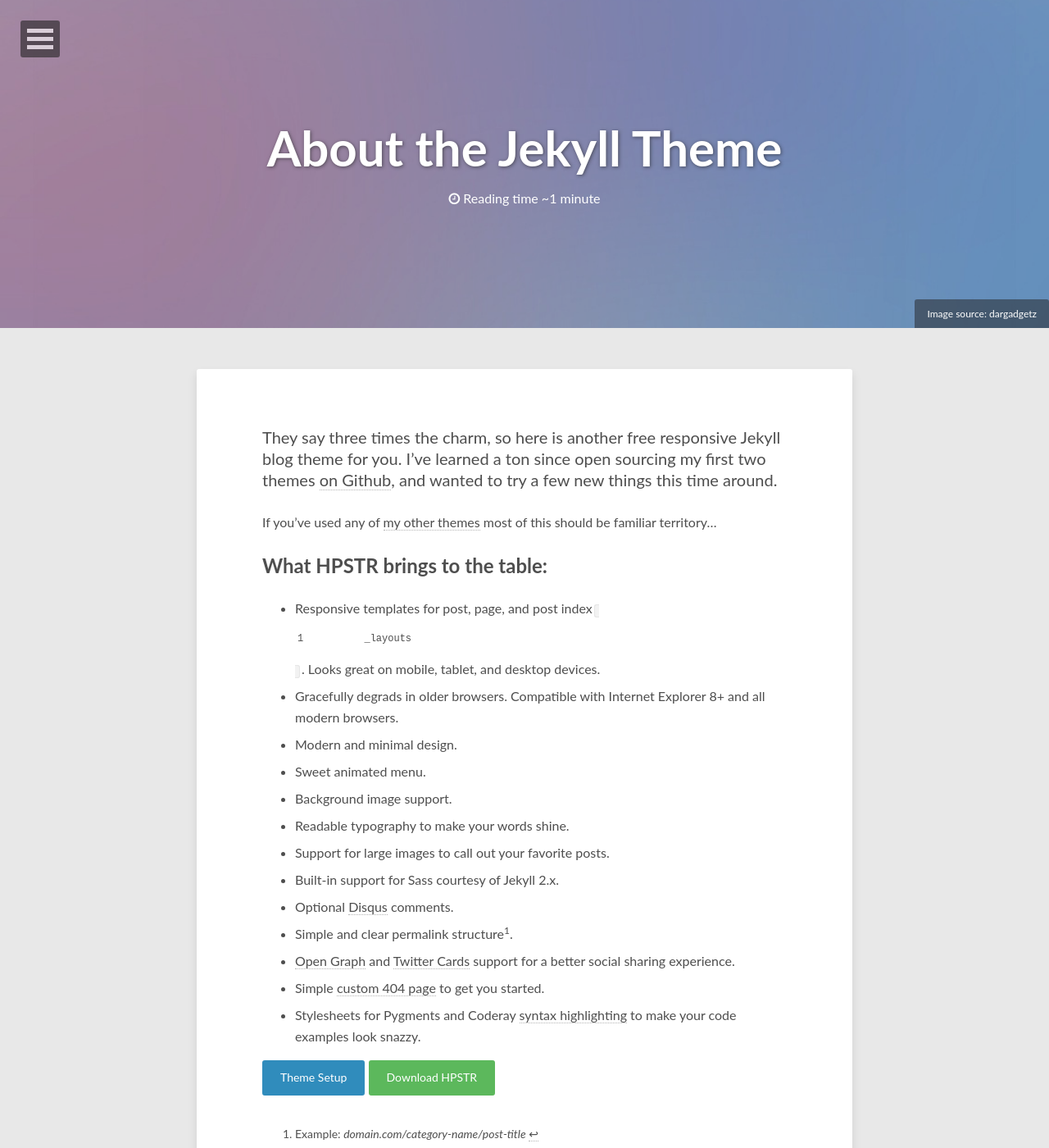
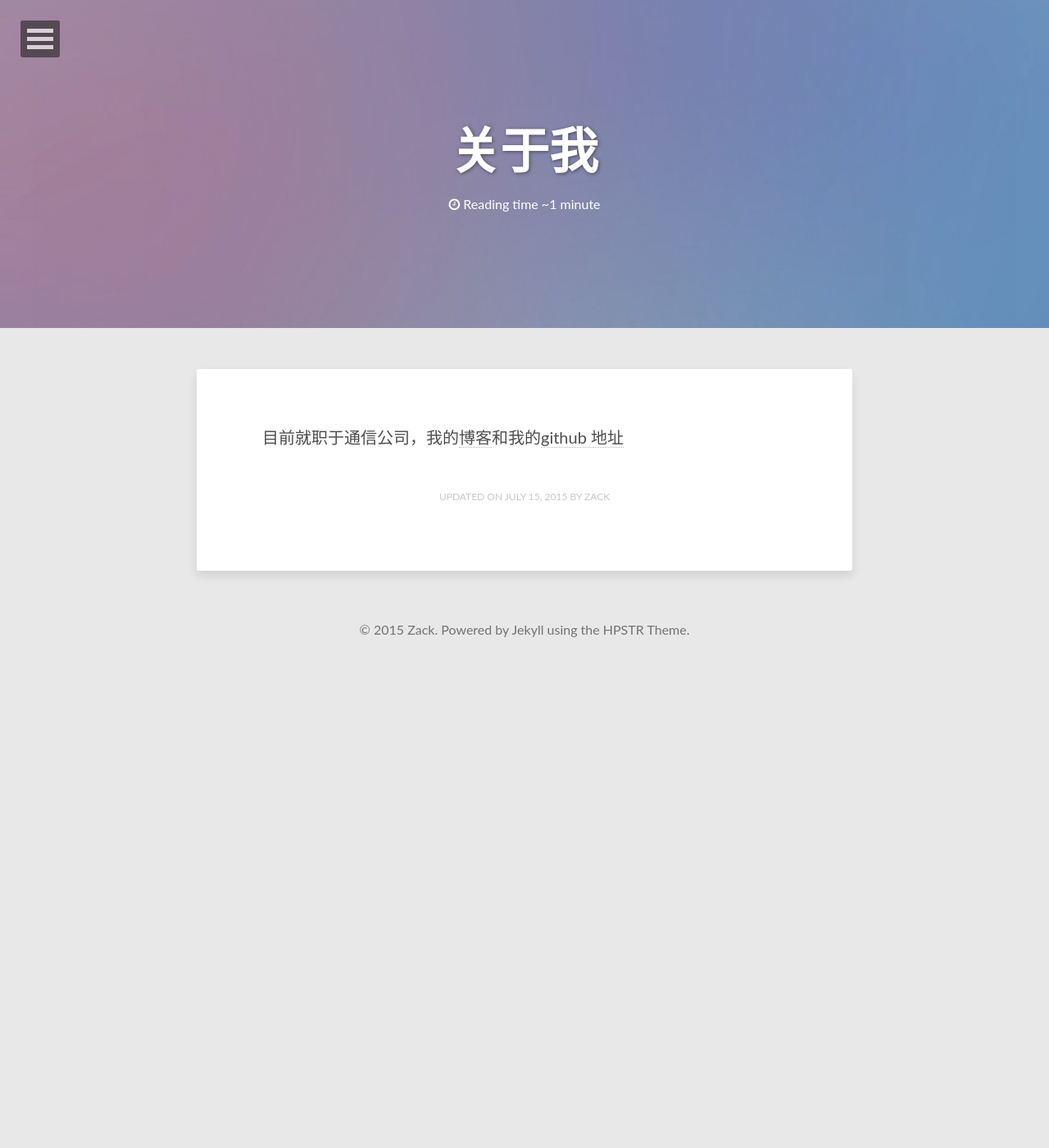
Before and after one commit to ZackZK/ZackZK.github.io, a Jekyll site: the page built from about/index.md, in a window 1280 px wide and 1400 px high. Shown: the whole window at 82% size. Built offline with Jekyll 4.4.1, drawn with Linux system fonts in a browser that asks for light colours.

Commit message:
change about me
about me

```diff
--- a/_config.yml
+++ b/_config.yml
@@ -5,13 +5,13 @@
 words_per_minute: 200
 # Your site's domain goes here (eg: //mmistakes.github.io, http://mademistakes.com, etc)
 # When testing locally leave blank or use http://localhost:4000
-url: http://zackzk.github.io
+url: http://www.qt4.net
 
 # Owner/author information
 owner:
   name:           Zack
   avatar:         avatar.jpg
-  bio:            "Your bio goes here. It shouldn't be super long but a good two sentences or two should suffice."
+  bio:            "码农一枚"
   email:          silajoin@gmail.com
   # Social networking links used in footer. Update and remove as you like.
   twitter:
--- a/about/index.md
+++ b/about/index.md
@@ -1,34 +1,10 @@
 ---
 layout: page
-title: About the Jekyll Theme
+title: 关于我
 image:
   feature: abstract-5.jpg
-  credit: dargadgetz
-  creditlink: http://www.dargadgetz.com/ios-7-abstract-wallpaper-pack-for-iphone-5-and-ipod-touch-retina/
 comments: false
-modified: 2014-12-24
+modified: 2015-7-15
 ---
 
-They say three times the charm, so here is another free responsive Jekyll blog theme for you. I've learned a ton since open sourcing my first two themes [on Github](http://github.com/mmistakes), and wanted to try a few new things this time around.
-
-If you've used any of [my other themes](http://mademistakes.com/work/jekyll-themes/) most of this should be familiar territory...
-
-## What HPSTR brings to the table:
-
-* Responsive templates for post, page, and post index `_layouts`. Looks great on mobile, tablet, and desktop devices.
-* Gracefully degrads in older browsers. Compatible with Internet Explorer 8+ and all modern browsers.
-* Modern and minimal design.
-* Sweet animated menu.
-* Background image support.
-* Readable typography to make your words shine.
-* Support for large images to call out your favorite posts.
-* Built-in support for Sass courtesy of Jekyll 2.x.
-* Optional [Disqus](http://disqus.com) comments.
-* Simple and clear permalink structure[^1].
-* [Open Graph](https://developers.facebook.com/docs/opengraph/) and [Twitter Cards](https://dev.twitter.com/docs/cards) support for a better social sharing experience.
-* Simple [custom 404 page]({{ site.url }}/404.html) to get you started.
-* Stylesheets for Pygments and Coderay [syntax highlighting]({{ site.url }}/code-highlighting-post/) to make your code examples look snazzy.
-
-<div markdown="0"><a href="{{ site.url }}/theme-setup/" class="btn btn-info">Theme Setup</a> <a href="https://github.com/mmistakes/hpstr-jekyll-theme" class="btn btn-success">Download HPSTR</a></div>
-
-[^1]: Example: *domain.com/category-name/post-title*
+目前就职于通信公司，我的[博客](http://www.qt4.net)和我的[github 地址](http://github.com/zackzk)
--- a/index.html
+++ b/index.html
@@ -6,8 +6,6 @@
 comments: false
 image:
   feature: abstract-1.jpg
-  credit: dargadgetz
-  creditlink: http://www.dargadgetz.com/ios-7-abstract-wallpaper-pack-for-iphone-5-and-ipod-touch-retina/
 ---
 
 {% for post in paginator.posts %}
```
